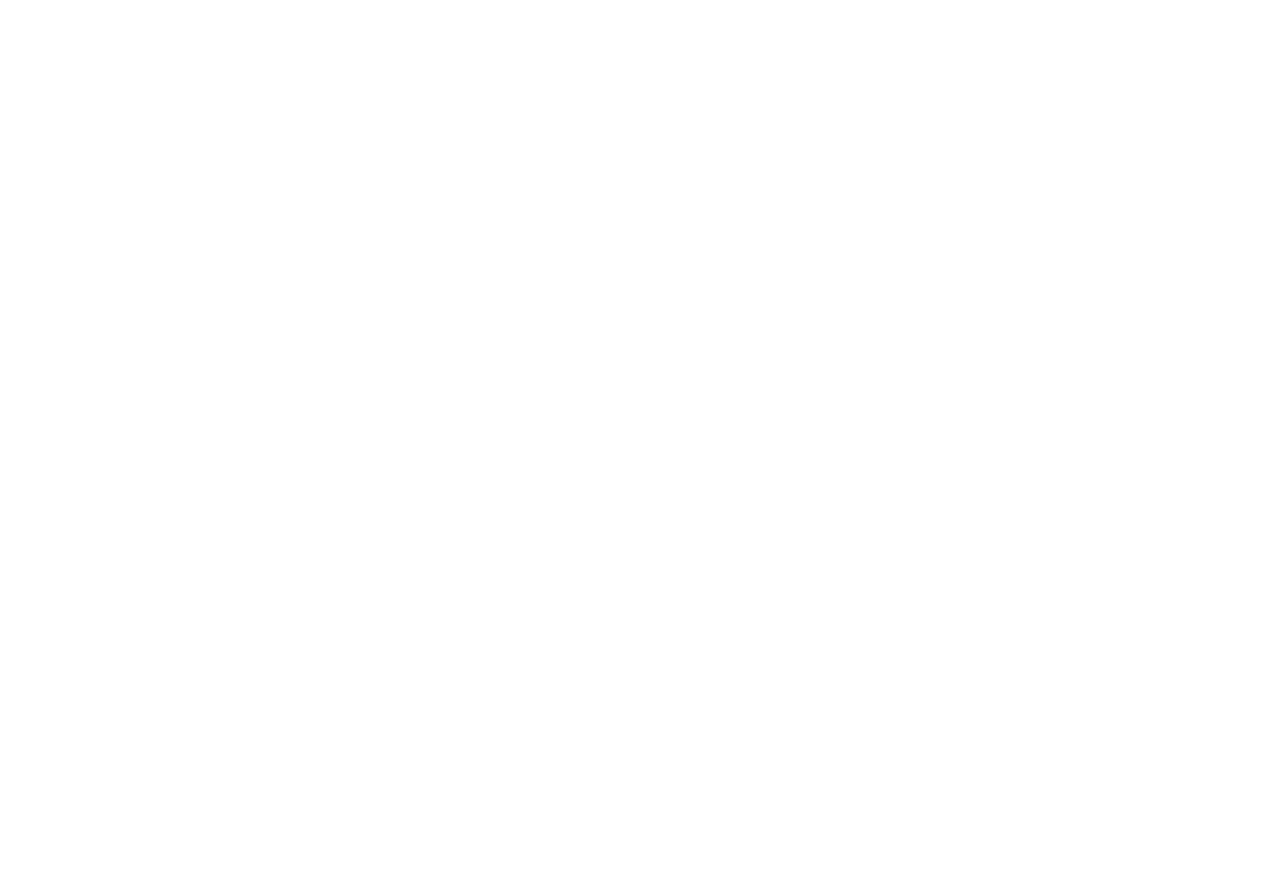
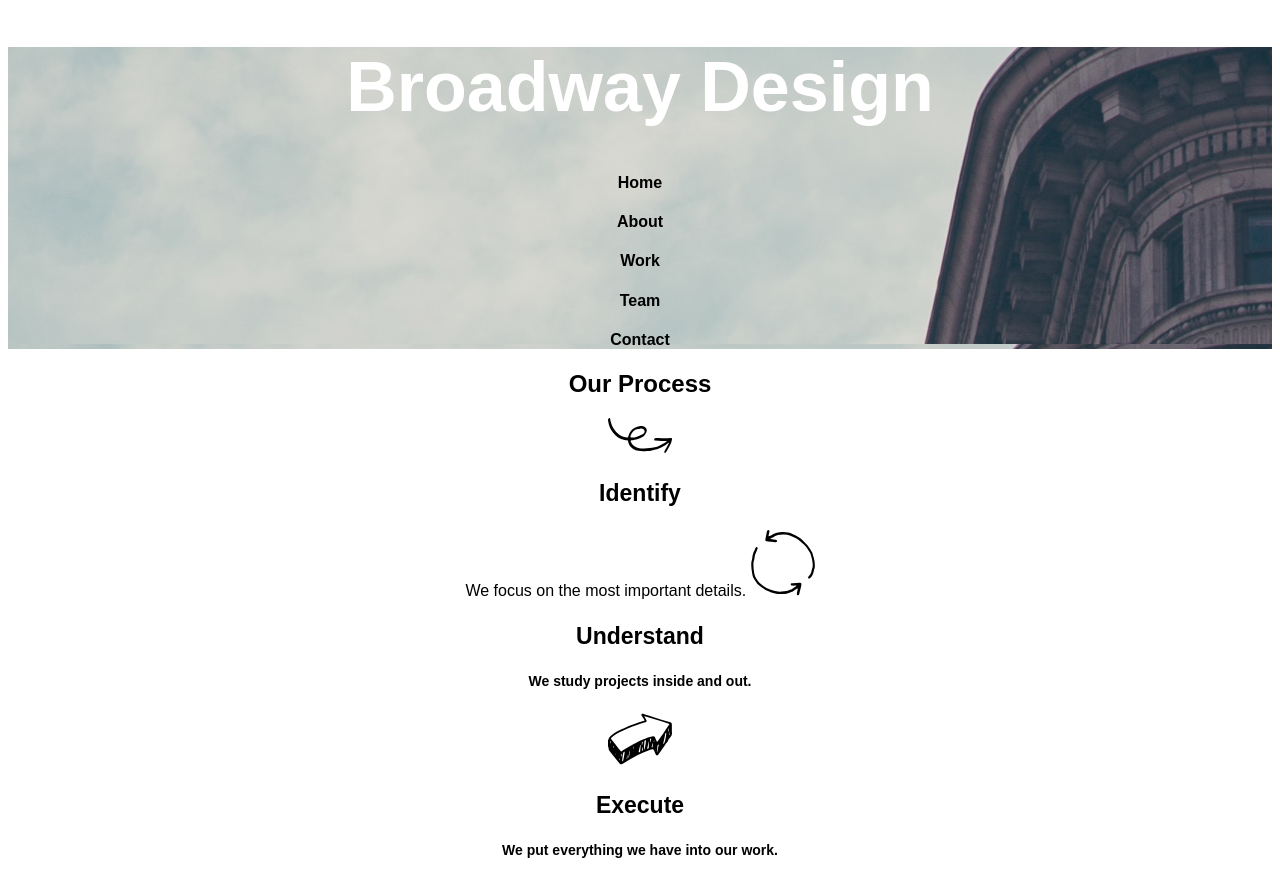
Before and after one commit to Nandos1/broadway, a plain HTML site: page index.html in a window 1280 px wide. Before the commit the page ends 800 px from the top, so only its background shows below. Drawn offline with Linux system fonts and the light colour scheme; files whose address does not match are found by name.

Commit message:
add middle bit

```diff
--- a/index.html
+++ b/index.html
@@ -5,13 +5,24 @@
     <title>Broadway</title>
   </head>
   <body>
-<div id="top of page"/>
+<div class="top-of-page"/>
     <h1>Broadway Design</h1>
-    <h3>Home</h3>
-    <h3>About</h3>
-    <h3>Work</h3>
-    <h3>Team</h3>
-    <h3>Contact</h3>
+    <h4>Home</h4>
+    <h4>About</h4>
+    <h4>Work</h4>
+    <h4>Team</h4>
+    <h4>Contact</h4>
 </div>
-  </body>
+<div class="middle of page"/>
+  <h2>Our Process</h2>
+  <img src="./resources/identify.svg"/>
+  <h3>Identify</h3
+  <h5>We focus on the most important details.</h5>
+  <img src="./resources/understand.svg"/>
+  <h3>Understand</h3>
+  <h5>We study projects inside and out.</h5>
+  <img src="./resources/execute.svg"/>
+  <h3>Execute</h3>
+  <h5>We put everything we have into our work.</h5>
+</body>
 </html>
--- a/resources/css/style.css
+++ b/resources/css/style.css
@@ -18,6 +18,18 @@ h1
 
 h3
 {
+  font-size: 23px;
+  font-weight: bold;
+}
+}
+
+h4
+{
   color: white;
   font-size: 18px;
 }
+
+h5
+{
+  font-size: 14px;
+}
```
Also changed, not shown: 1 other file.
